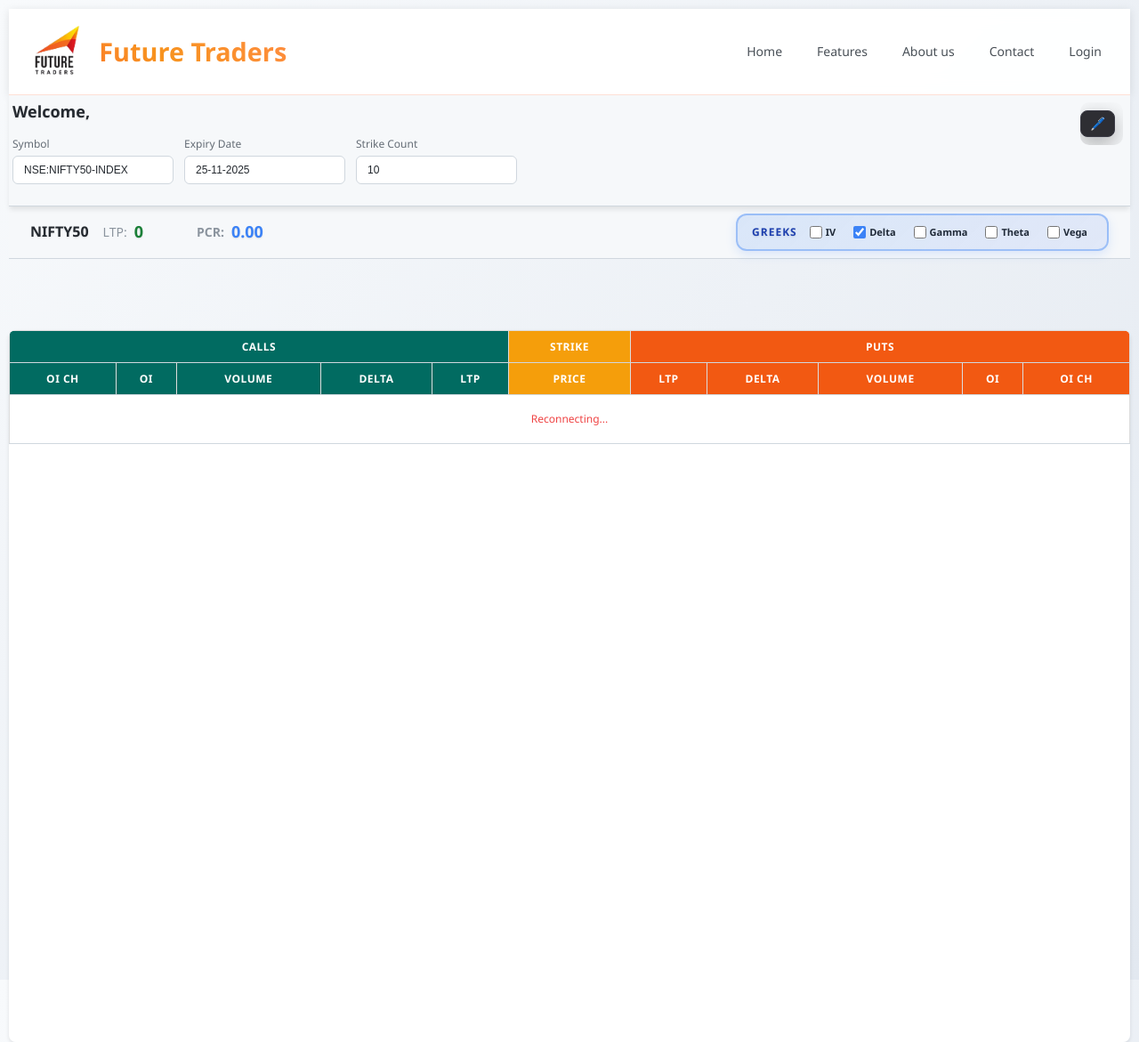
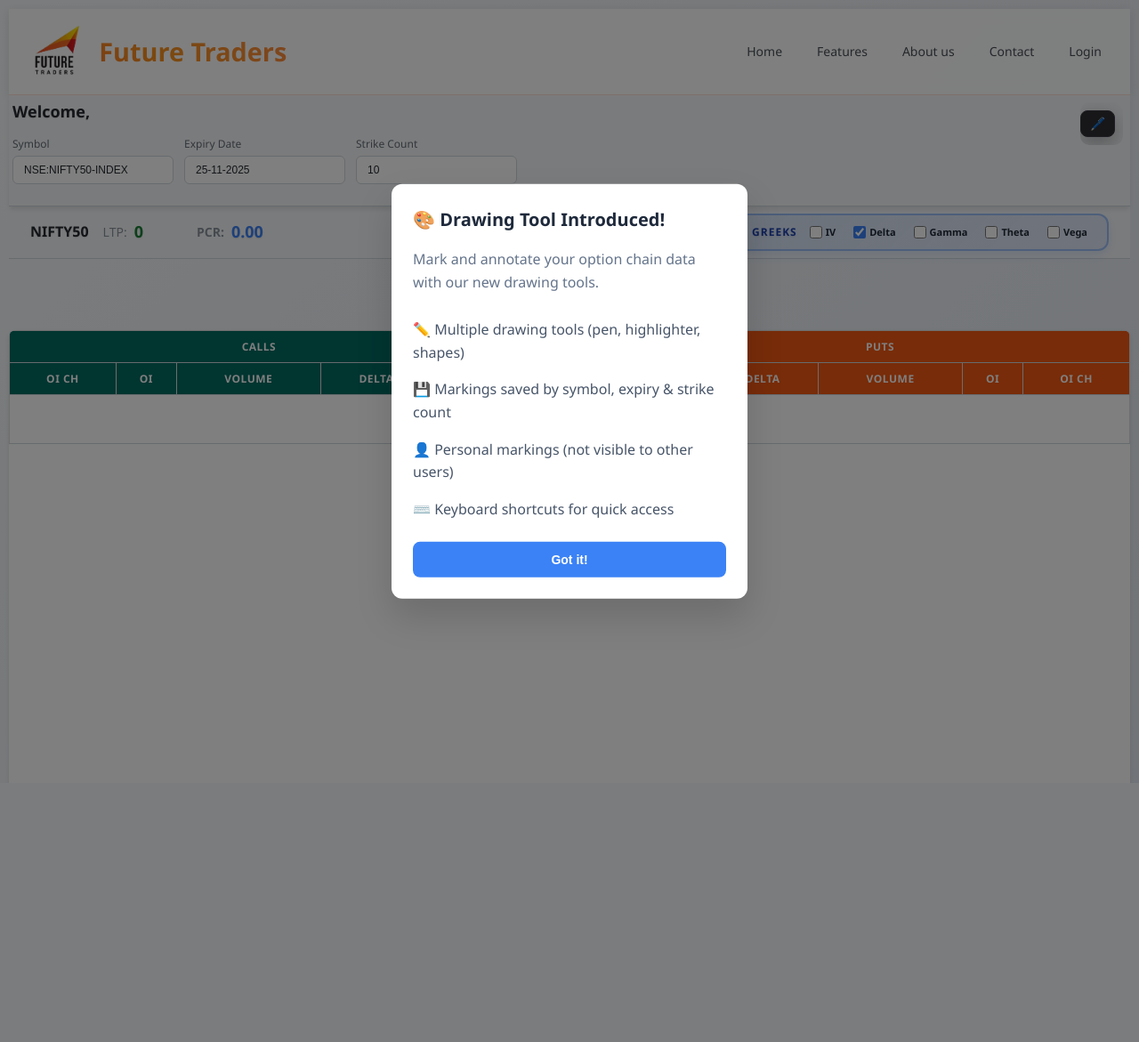
Before and after one commit to v9dlohar/Future-Traders, a Django app: template dashboard/templates/dashboard/optionchain.html in a window 1280 px wide. Shown: the whole page at 89% size. After the commit the page ends 880 px from the top, so only its background shows below. Run offline with Django 5.2, Linux system fonts and the light colour scheme; the template is opened without the code that fills it, so the values that code supplies are empty; parts of the project's set-up code (start-up, migrations or seed data) failed here and were passed over.

Commit message:
Update optionchain.html

```diff
--- a/dashboard/templates/dashboard/optionchain.html
+++ b/dashboard/templates/dashboard/optionchain.html
@@ -99,6 +99,35 @@
             position: absolute; color: #fff; background: transparent; border: 1px dashed #aaa;
             outline: none; padding: 2px 4px; font: 16px/1.3 system-ui, sans-serif; z-index: 2147483649;
         }
+
+        /* Feature Popup */
+        .feature-popup {
+            position: fixed; top: 50%; left: 50%; transform: translate(-50%, -50%);
+            background: #fff; border-radius: 12px; padding: 24px; box-shadow: 0 20px 40px rgba(0,0,0,0.15);
+            z-index: 10000; max-width: 400px; width: 90%;
+        }
+        .popup-overlay {
+            position: fixed; inset: 0; background: rgba(0,0,0,0.5); z-index: 9999;
+        }
+        .popup-title {
+            font-size: 20px; font-weight: 700; color: #1e293b; margin-bottom: 16px;
+            display: flex; align-items: center; gap: 8px;
+        }
+        .popup-content {
+            color: #64748b; line-height: 1.6; margin-bottom: 20px;
+        }
+        .popup-features {
+            list-style: none; padding: 0; margin: 16px 0;
+        }
+        .popup-features li {
+            padding: 8px 0; display: flex; align-items: center; gap: 8px;
+            color: #475569;
+        }
+        .popup-btn {
+            background: #3b82f6; color: #fff; border: none; padding: 12px 24px;
+            border-radius: 8px; font-weight: 600; cursor: pointer; width: 100%;
+        }
+        .popup-btn:hover { background: #2563eb; }
 
         .ltp-line { border-top: 2px solid #0969da; background: linear-gradient(90deg, transparent, rgba(9, 105, 218, 0.2), transparent); position: relative; }
         .ltp-line::after { content: attr(data-ltp); position: absolute; left: 50%; top: -11px; transform: translateX(-50%); background: linear-gradient(135deg, #0969da 0%, #2563eb 50%, #1d4ed8 100%); color: white; padding: 2px 8px; font-size: 9px; font-weight: 600; border-radius: 4px; box-shadow: 0 2px 8px rgba(9, 105, 218, 0.4), 0 1px 3px rgba(0,0,0,0.2); border: 1px solid rgba(255,255,255,0.2); letter-spacing: 0.5px; }
@@ -459,6 +488,9 @@
                 // Show table after proper initialization
                 document.querySelector('table').classList.add('ready');
 
+                // Show feature popup on every page load
+                setTimeout(() => showFeaturePopup(), 1000);
+
                 // Load initial data
                 setTimeout(() => {
                     updateData();
@@ -1077,7 +1109,11 @@
 
                 overlay.style.cursor = cursors[t] || 'crosshair';
             }
-            setTool('pen');
+
+            // Initialize with no tool selected (disabled by default)
+            tool = null;
+            document.getElementById('deselect-tool').classList.add('active');
+            overlay.style.cursor = 'default';
 
             // Expand on click
             document.getElementById('marker-icon').addEventListener('click', e => {
@@ -1493,5 +1529,37 @@
                 loadSymbolState: loadSymbolState
             };
         })();
+
+        // Feature popup function
+        function showFeaturePopup() {
+            const overlay = document.createElement('div');
+            overlay.className = 'popup-overlay';
+
+            const popup = document.createElement('div');
+            popup.className = 'feature-popup';
+            popup.innerHTML = `
+                <div class="popup-title">
+                    🎨 Drawing Tool Introduced!
+                </div>
+                <div class="popup-content">
+                    Mark and annotate your option chain data with our new drawing tools.
+                </div>
+                <ul class="popup-features">
+                    <li>✏️ Multiple drawing tools (pen, highlighter, shapes)</li>
+                    <li>💾 Markings saved by symbol, expiry & strike count</li>
+                    <li>👤 Personal markings (not visible to other users)</li>
+                    <li>⌨️ Keyboard shortcuts for quick access</li>
+                </ul>
+                <button class="popup-btn" onclick="closeFeaturePopup()">Got it!</button>
+            `;
+
+            document.body.appendChild(overlay);
+            document.body.appendChild(popup);
+        }
+
+        function closeFeaturePopup() {
+            document.querySelector('.popup-overlay')?.remove();
+            document.querySelector('.feature-popup')?.remove();
+        }
     </script>
 {% endblock %}
```
